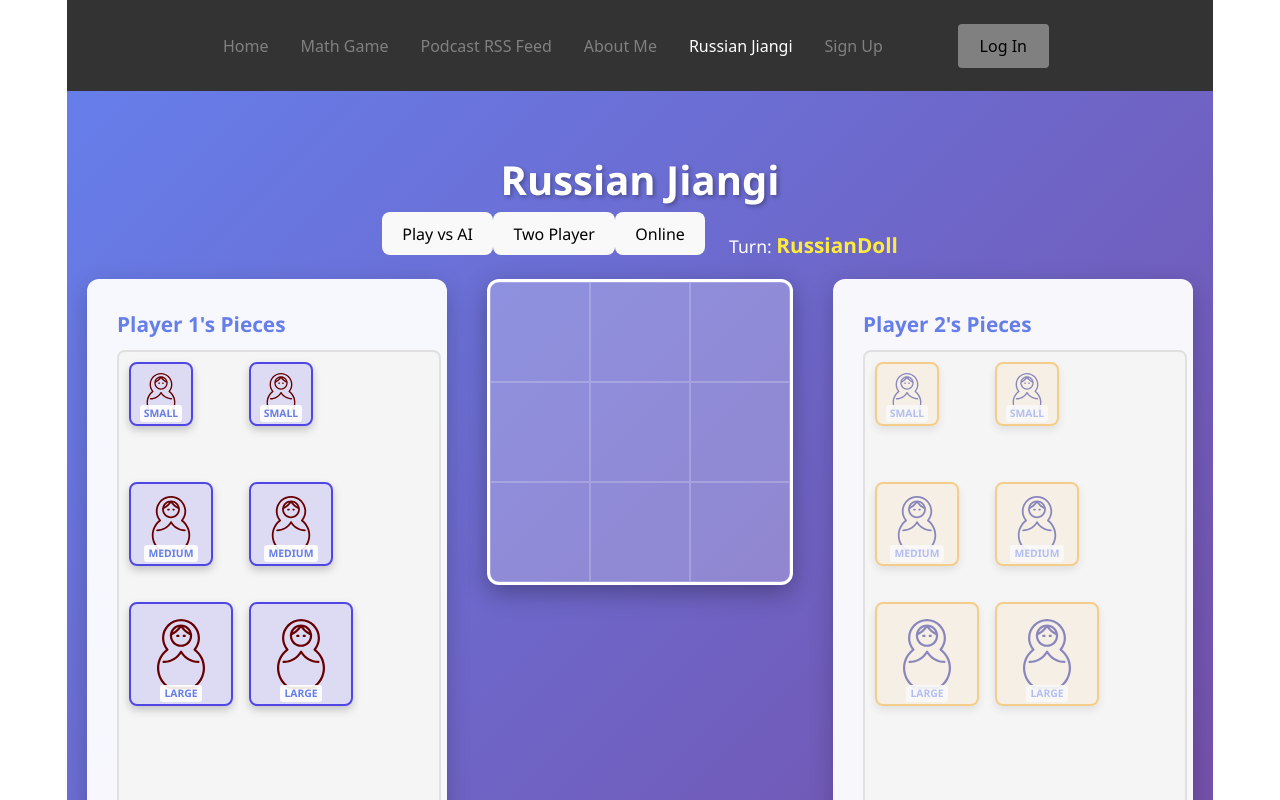
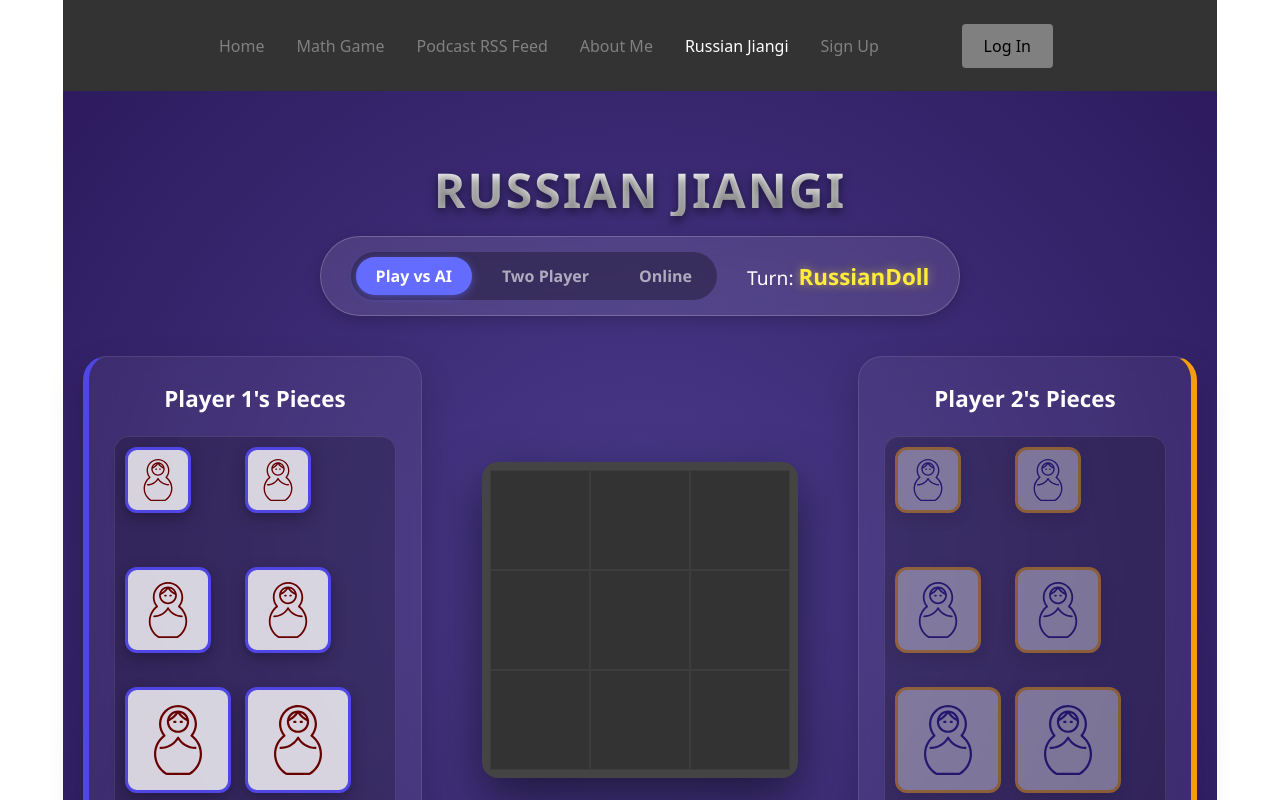
Before and after one commit to HBSocrates/LAMP, a React (Vite) app in the folder vite-project/: page /RussianJiangi in a window 1280 px wide. Shown: the top 800 px of the page. Built offline with nearby package versions, Linux system fonts and the light colour scheme.

Commit message:
Improved the look of the game

```diff
--- a/vite-project/src/styles/RussianJiangi.css
+++ b/vite-project/src/styles/RussianJiangi.css
@@ -4,89 +4,118 @@
   align-items: center;
   justify-content: center;
   padding: 40px 20px;
-  background: linear-gradient(135deg, #667eea 0%, #764ba2 100%);
+  background: radial-gradient(circle at center, #4a3b8c 0%, #2d1b5e 100%);
   min-height: 100vh;
-  font-family: 'Segoe UI', Tahoma, Geneva, Verdana, sans-serif;
+  font-family: 'Segoe UI', Roboto, Helvetica, Arial, sans-serif;
+  color: white;
 }
 
 .russian-jiangi-container h1 {
+  font-size: 3rem;
+  margin-bottom: 20px;
+  text-align: center;
+  letter-spacing: 2px;
+  text-transform: uppercase;
+  text-shadow: 0 4px 10px rgba(0, 0, 0, 0.5);
+  background: linear-gradient(to bottom, #ffffff, #d1d1d1);
+  -webkit-background-clip: text;
+  -webkit-text-fill-color: transparent;
+}
+
+.game-header {
+  display: flex;
+  gap: 30px;
+  flex-wrap: wrap;
+  justify-content: center;
+  align-items: center;
+  margin-bottom: 40px;
+  background: rgba(255, 255, 255, 0.1);
+  padding: 15px 30px;
+  border-radius: 50px;
+  backdrop-filter: blur(10px);
+  border: 1px solid rgba(255, 255, 255, 0.2);
+  box-shadow: 0 4px 15px rgba(0, 0, 0, 0.2);
+}
+
+.mode-select {
+  display: flex;
+  gap: 10px;
+  background: rgba(0, 0, 0, 0.3);
+  padding: 5px;
+  border-radius: 25px;
+}
+
+.mode-select button {
+  border: none;
+  background: transparent;
+  color: rgba(255, 255, 255, 0.6);
+  padding: 8px 20px;
+  border-radius: 20px;
+  cursor: pointer;
+  font-weight: 600;
+  transition: all 0.3s ease;
+}
+
+.mode-select button.active {
+  background: #646cff;
   color: white;
-  font-size: 2.5rem;
-  margin-bottom: 10px;
-  text-shadow: 2px 2px 4px rgba(0, 0, 0, 0.3);
+  box-shadow: 0 2px 8px rgba(100, 108, 255, 0.5);
 }
 
 .puzzle-status {
-  color: white;
-  font-size: 1.1rem;
-  margin-bottom: 30px;
+  font-size: 1.2rem;
+  margin: 0;
 }
 
 .puzzle-status strong {
   color: #ffeb3b;
-  font-size: 1.3rem;
-}
-
-.size-breakdown {
-  display: block;
-  font-size: 0.9rem;
-  color: #e0e0e0;
-  margin-top: 8px;
-  font-weight: normal;
+  font-size: 1.4rem;
+  text-shadow: 0 0 10px rgba(255, 235, 59, 0.5);
 }
 
 .puzzle-wrapper {
   display: flex;
-  gap: 40px;
-  align-items: flex-start;
-  margin-bottom: 30px;
+  gap: 60px;
+  align-items: center;
+  margin-bottom: 50px;
   flex-wrap: wrap;
-  justify-content: space-between;
+  justify-content: center;
 }
 
-.player-1-pieces, .player-2-pieces {
-  flex: 0 0 auto;
+.pieces-container {
+  background: rgba(255, 255, 255, 0.05);
+  border-radius: 24px;
+  padding: 25px;
+  backdrop-filter: blur(15px);
+  border: 1px solid rgba(255, 255, 255, 0.1);
+  box-shadow: 0 15px 35px rgba(0, 0, 0, 0.2);
+  transition: transform 0.3s ease, box-shadow 0.3s ease;
 }
 
-.game-header {
-  display: flex;
-  gap: 24px;
-  flex-wrap: wrap;
-  justify-content: center;
-  margin-bottom: 18px;
+.player-1-pieces {
+  border-left: 6px solid #4f46e5;
 }
 
-.game-header .puzzle-status {
-  margin-bottom: 0;
+.player-2-pieces {
+  border-right: 6px solid #f59e0b;
 }
 
-.puzzle-status strong {
-  color: #ffeb3b;
-  font-size: 1.3rem;
+.pieces-container h3 {
+  color: white;
+  font-size: 1.4rem;
+  margin: 0 0 20px 0;
+  text-align: center;
+  font-weight: 600;
 }
 
-.puzzle-piece.player1 {
-  border: 2px solid #4f46e5;
-}
-
-.puzzle-piece.player2 {
-  border: 2px solid #f59e0b;
-}
-
-.puzzle-piece.player1.draggable {
-  background-color: rgba(79, 70, 229, 0.15);
-}
-
-.puzzle-piece.player2.draggable {
-  background-color: rgba(245, 158, 11, 0.15);
-}
-
-.puzzle-piece.player1.placed {
-  background-color: rgba(79, 70, 229, 0.13);
-}
-
-.puzzle-piece.player2.placed {
-  background-color: rgba(245, 158, 11, 0.13);
+.pieces-grid {
+  position: relative;
+  width: 260px;
+  height: 400px;
+  background: rgba(0, 0, 0, 0.2);
+  border: 1px solid rgba(255, 255, 255, 0.1);
+  border-radius: 15px;
+  padding: 10px;
 }
 
 /* Puzzle Board */
@@ -96,25 +125,24 @@
   grid-template-columns: repeat(3, 1fr);
   grid-template-rows: repeat(3, 1fr);
   gap: 0;
-  background-color: rgba(255, 255, 255, 0.1);
-  border: 3px solid white;
+  background-color: #2a2a2a;
+  border: 8px solid #444;
   padding: 0;
-  border-radius: 12px;
-  box-shadow: 0 8px 24px rgba(0, 0, 0, 0.3);
+  border-radius: 16px;
+  box-shadow: 0 20px 50px rgba(0, 0, 0, 0.5), inset 0 0 20px rgba(0, 0, 0, 0.5);
 }
 
 .grid-cell {
   width: 100px;
   height: 100px;
-  background-color: rgba(255, 255, 255, 0.15);
-  border: 1px solid rgba(255, 255, 255, 0.2);
-  border-radius: 0;
-  transition: background-color 0.2s;
+  background-color: #333;
+  border: 1px solid rgba(255, 255, 255, 0.05);
   box-sizing: border-box;
+  transition: background-color 0.3s ease;
 }
 
 .grid-cell:hover {
-  background-color: rgba(255, 255, 255, 0.25);
+  background-color: #3d3d3d;
 }
 
 /* Puzzle Pieces */
@@ -123,47 +151,35 @@
   display: flex;
   align-items: center;
   justify-content: center;
-  background-color: rgba(255, 255, 255, 0.9);
-  border-radius: 8px;
-  box-shadow: 0 4px 8px rgba(0, 0, 0, 0.2);
+  background: linear-gradient(145deg, #ffffff, #e6e6e6);
+  border-radius: 12px;
+  box-shadow: 0 5px 15px rgba(0, 0, 0, 0.3);
   transition: box-shadow 0.2s, transform 0.1s;
+  z-index: 10;
 }
 
-/* Size variants */
-.puzzle-piece.small {
-  width: 60px;
-  height: 60px;
-}
+.puzzle-piece.small { width: 60px; height: 60px; }
+.puzzle-piece.medium { width: 80px; height: 80px; }
+.puzzle-piece.large { width: 100px; height: 100px; }
 
-.puzzle-piece.medium {
-  width: 80px;
-  height: 80px;
-}
-
-.puzzle-piece.large {
-  width: 100px;
-  height: 100px;
-}
-
-.puzzle-piece:hover {
-  box-shadow: 0 6px 12px rgba(0, 0, 0, 0.3);
-}
+.puzzle-piece.player1 { border: 3px solid #4f46e5; }
+.puzzle-piece.player2 { border: 3px solid #f59e0b; }
 
 .puzzle-piece.draggable {
   cursor: grab;
   user-select: none;
-  transition: transform 0.1s ease-out;
+  background: rgba(255, 255, 255, 0.8);
 }
 
 .puzzle-piece.draggable:active {
   cursor: grabbing;
-  transform: scale(1.1);
-  box-shadow: 0 8px 16px rgba(0, 0, 0, 0.4);
+  transform: scale(1.1) rotate(2deg);
+  box-shadow: 0 15px 30px rgba(0, 0, 0, 0.4);
 }
 
 .puzzle-piece.placed {
   cursor: grab;
-  transition: all 0.15s ease-out;
+  box-shadow: 0 4px 10px rgba(0, 0, 0, 0.5);
 }
 
 .puzzle-piece img {
@@ -173,122 +189,64 @@
   pointer-events: none;
 }
 
-/* Pieces Container */
-.pieces-container {
-  background-color: rgba(255, 255, 255, 0.95);
-  border-radius: 12px;
-  padding: 30px;
-  box-shadow: 0 8px 24px rgba(0, 0, 0, 0.2);
-  min-width: 300px;
+/* Current Turn Glow */
+.player-turn-glow {
+  box-shadow: 0 0 20px rgba(255, 235, 59, 0.6) !important;
+  transform: scale(1.05);
 }
 
-.pieces-container h3 {
-  color: #667eea;
-  font-size: 1.3rem;
-  margin-top: 0;
-  margin-bottom: 10px;
-}
-
-.stacking-hint {
-  font-size: 0.9rem;
-  color: #ff6b6b;
-  margin: 0 0 15px 0;
-  font-weight: 500;
-  background-color: #fff3cd;
-  padding: 10px;
-  border-radius: 6px;
-  border-left: 4px solid #ff6b6b;
-}
-
-.pieces-grid {
-  position: relative;
-  width: 100%;
-  height: 520px;
-  background-color: #f5f5f5;
-  border: 2px solid #e0e0e0;
-  border-radius: 8px;
-  padding: 10px;
-}
-
-/* Size labels on pieces */
-.puzzle-piece.draggable::after {
-  content: attr(data-size);
-  position: absolute;
-  bottom: 2px;
-  font-size: 0.65rem;
-  font-weight: 600;
-  color: #667eea;
-  background-color: rgba(255, 255, 255, 0.9);
-  padding: 1px 4px;
-  border-radius: 3px;
-  text-transform: uppercase;
-}
-
-/* Buttons */
+/* Reset Button */
 .reset-button {
-  padding: 12px 30px;
+  padding: 14px 35px;
   font-size: 1rem;
-  font-weight: 600;
+  font-weight: 700;
   color: white;
-  background-color: #ff6b6b;
+  background: linear-gradient(to right, #ff6b6b, #ee5253);
   border: none;
-  border-radius: 8px;
+  border-radius: 12px;
   cursor: pointer;
-  transition: all 0.3s;
-  box-shadow: 0 4px 8px rgba(0, 0, 0, 0.2);
-  margin-bottom: 20px;
+  transition: all 0.3s ease;
+  box-shadow: 0 5px 15px rgba(238, 82, 83, 0.4);
+  margin-bottom: 30px;
 }
 
 .reset-button:hover {
-  background-color: #ff5252;
-  transform: translateY(-2px);
-  box-shadow: 0 6px 12px rgba(0, 0, 0, 0.3);
-}
-
-.reset-button:active {
-  transform: translateY(0);
-  box-shadow: 0 2px 4px rgba(0, 0, 0, 0.2);
+  transform: translateY(-3px);
+  box-shadow: 0 8px 20px rgba(238, 82, 83, 0.6);
+  filter: brightness(1.1);
 }
 
 /* Completion Message */
 .completion-message {
-  font-size: 1.5rem;
+  position: fixed;
+  top: 50%;
+  left: 50%;
+  transform: translate(-50%, -50%);
+  z-index: 2000;
+  font-size: 2rem;
   color: #ffeb3b;
-  font-weight: bold;
-  padding: 20px 40px;
-  background-color: rgba(0, 0, 0, 0.2);
-  border: 3px solid #ffeb3b;
-  border-radius: 12px;
-  text-shadow: 2px 2px 4px rgba(0, 0, 0, 0.4);
-  animation: bounce 0.6s ease-in-out;
+  font-weight: 800;
+  padding: 40px 80px;
+  background: rgba(0, 0, 0, 0.85);
+  backdrop-filter: blur(10px);
+  border: 4px solid #ffeb3b;
+  border-radius: 30px;
+  text-align: center;
+  box-shadow: 0 0 50px rgba(255, 235, 59, 0.4);
+  animation: popIn 0.5s cubic-bezier(0.175, 0.885, 0.32, 1.275);
 }
 
-@keyframes bounce {
-  0%, 100% {
-    transform: translateY(0);
+@keyframes popIn {
+  0% { transform: translate(-50%, -50%) scale(0.5); opacity: 0; }
+  100% { transform: translate(-50%, -50%) scale(1); opacity: 1; }
+}
+
+@media (max-width: 768px) {
+  .puzzle-wrapper {
+    flex-direction: column;
+    align-items: center;
   }
-  50% {
-    transform: translateY(-20px);
+  .pieces-container {
+    min-width: 280px;
   }
 }
-
-/* Responsive Design */
-@media (max-width: 768px) {
-  .russian-jiangi-container {
-    padding: 20px 10px;
-  }
-
-  .russian-jiangi-container h1 {
-    font-size: 1.8rem;
-  }
-
-  .puzzle-wrapper {
-    flex-direction: column;
-    gap: 20px;
-  }
-
-  .pieces-container {
-    min-width: 100%;
-    max-width: 400px;
-  }
-}
```
